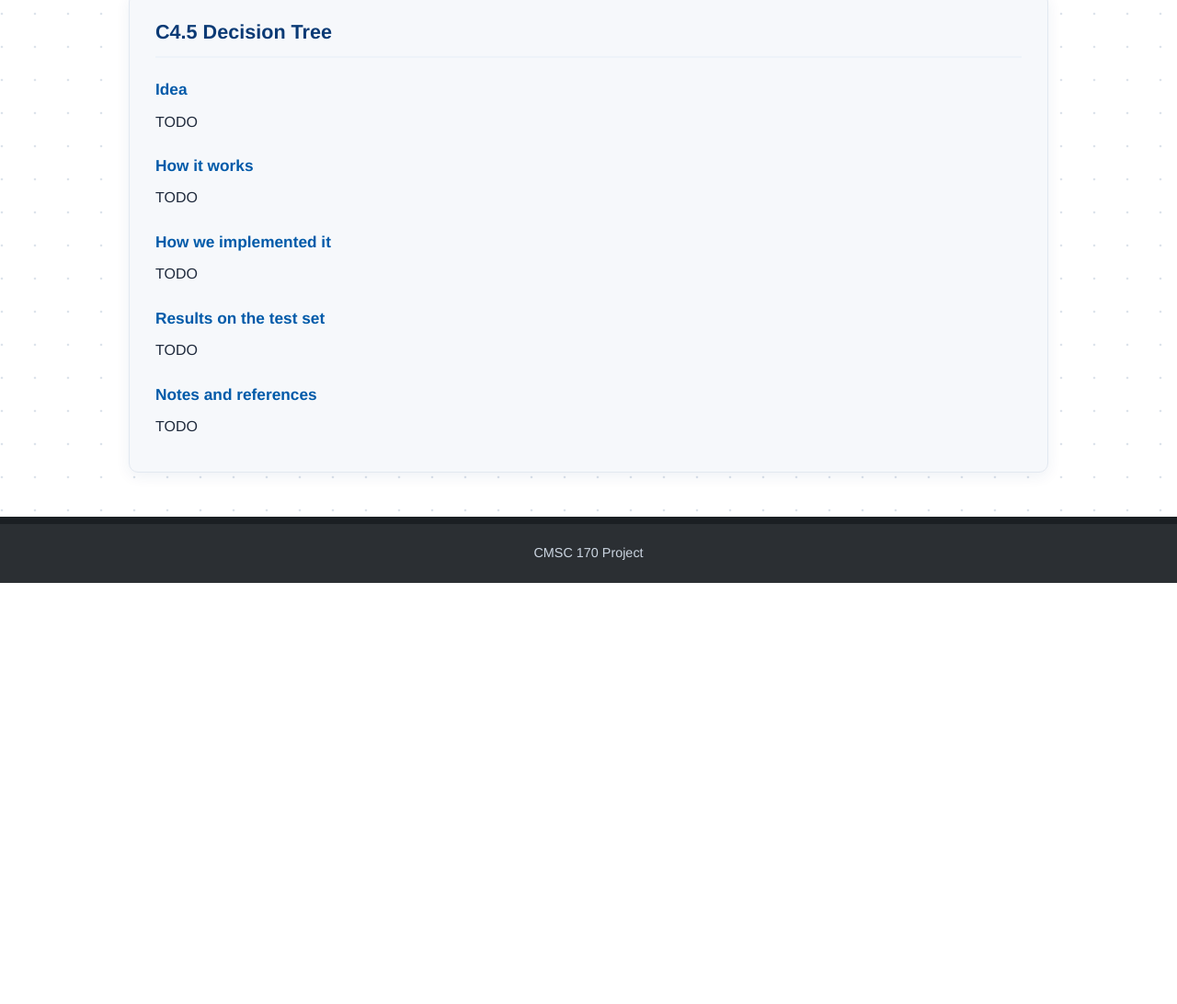
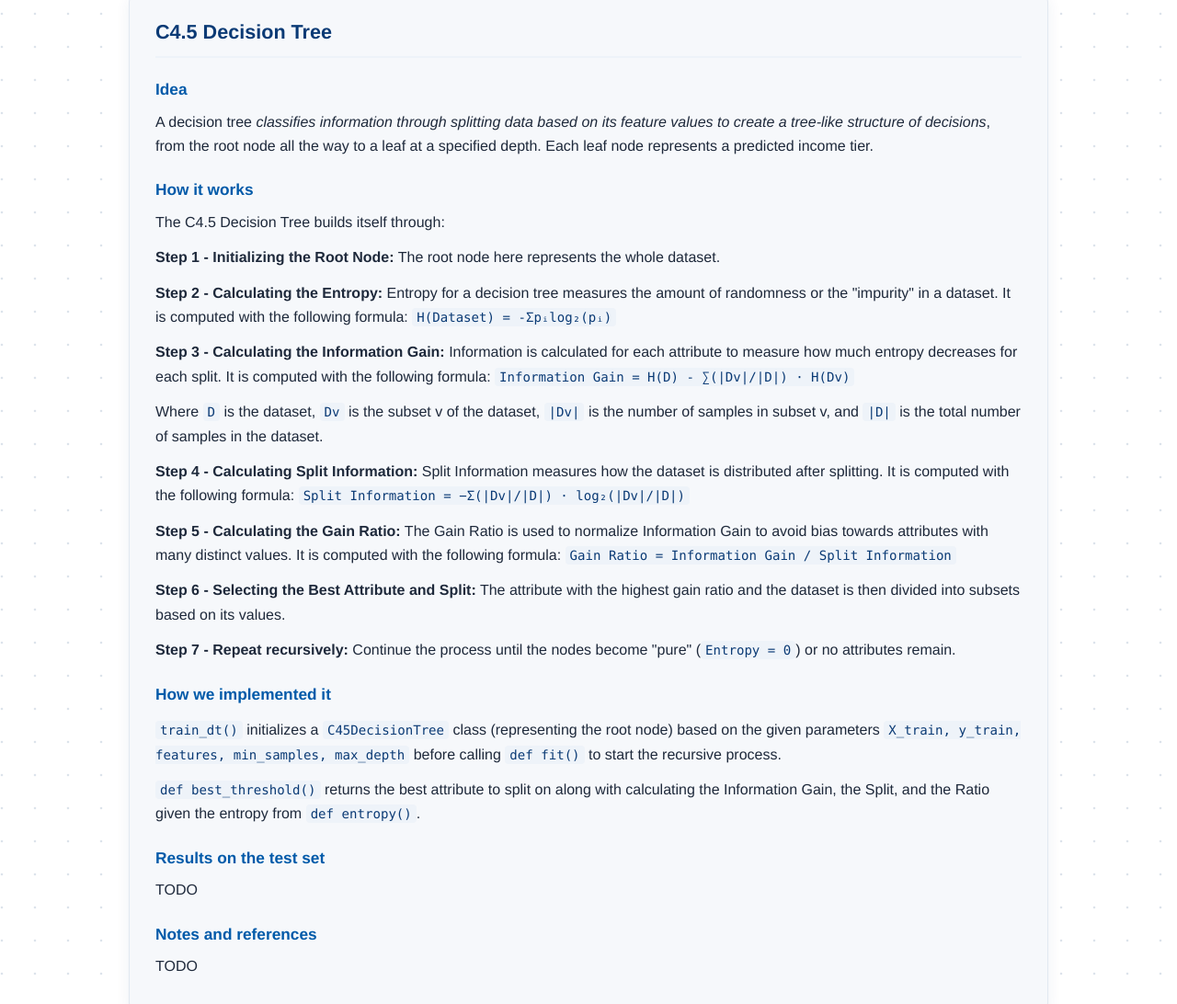
Before and after one commit to Shiiroi/cmsc-170-project, a plain HTML site: page docs/methods.html in a window 1280 px wide. Shown: the part 4451-5543 px from the top of the page at 92% size. Before the commit the page ends 5085 px from the top, so only its background shows below. Drawn offline with Linux system fonts and the light colour scheme.

Commit message:
feat: added decision tree in methods.html

```diff
--- a/docs/methods.html
+++ b/docs/methods.html
@@ -283,11 +283,57 @@ for l in labels:
         <section id="decision-tree">
             <h2>C4.5 Decision Tree</h2>
             <h3>Idea</h3>
-            <p>TODO</p>
+            <p>
+                A decision tree <em>classifies information through splitting data based on its feature values to create a tree-like structure of decisions</em>,
+                from the root node all the way to a leaf at a specified depth. Each leaf node represents a predicted income tier.
+            </p>
             <h3>How it works</h3>
-            <p>TODO</p>
+            <p>
+                The C4.5 Decision Tree builds itself through:
+                <p>
+                <b>Step 1 - Initializing the Root Node:</b>
+                The root node here represents the whole dataset.
+                </p>
+                <p>
+                <b>Step 2 - Calculating the Entropy:</b>
+                Entropy for a decision tree measures the amount of randomness or the "impurity" in a dataset.
+                It is computed with the following formula: <code>H(Dataset) = -Σpᵢlog₂(pᵢ)</code>
+                </p>
+                <p>
+                <b>Step 3 - Calculating the Information Gain:</b>
+                Information is calculated for each attribute to measure how much entropy decreases for each split.
+                It is computed with the following formula: <code>Information Gain = H(D) - ∑(|Dv|/|D|) · H(Dv)</code>
+                    <p>
+                        Where <code>D</code> is the dataset, <code>Dv</code> is the subset v of the dataset, <code>|Dv|</code> is the number of samples in subset v, and <code>|D|</code> is the total number of samples in the dataset.
+                    </p>
+                </p>
+                <p>
+                <b>Step 4 - Calculating Split Information:</b>
+                Split Information measures how the dataset is distributed after splitting.
+                It is computed with the following formula: <code>Split Information = −Σ(|Dv|/|D|) · log₂(|Dv|/|D|)</code>
+                </p>
+                <p>
+                <b>Step 5 - Calculating the Gain Ratio:</b>
+                The Gain Ratio is used to normalize Information Gain to avoid bias towards attributes with many distinct values.
+                It is computed with the following formula: <code>Gain Ratio = Information Gain / Split Information</code>
+                </p>
+                <p>
+                <b>Step 6 - Selecting the Best Attribute and Split:</b>
+                The attribute with the highest gain ratio and the dataset is then divided into subsets based on its values.
+                </p>
+                <b>Step 7 - Repeat recursively:</b>
+                Continue the process until the nodes become "pure" (<code>Entropy = 0</code>) or no attributes remain.
+                </p>
+            </p>
             <h3>How we implemented it</h3>
-            <p>TODO</p>
+            <p>
+               <p>
+                    <code>train_dt()</code> initializes a <code>C45DecisionTree</code> class (representing the root node) based on the given parameters <code>X_train, y_train, features, min_samples, max_depth</code> before calling <code>def fit()</code> to start the recursive process.
+               </p>
+               <p>
+                    <code>def best_threshold()</code> returns the best attribute to split on along with calculating the Information Gain, the Split, and the Ratio given the entropy from <code>def entropy()</code>.
+               </p>
+            </p>
             <h3>Results on the test set</h3>
             <p>TODO</p>
             <h3>Notes and references</h3>
```
